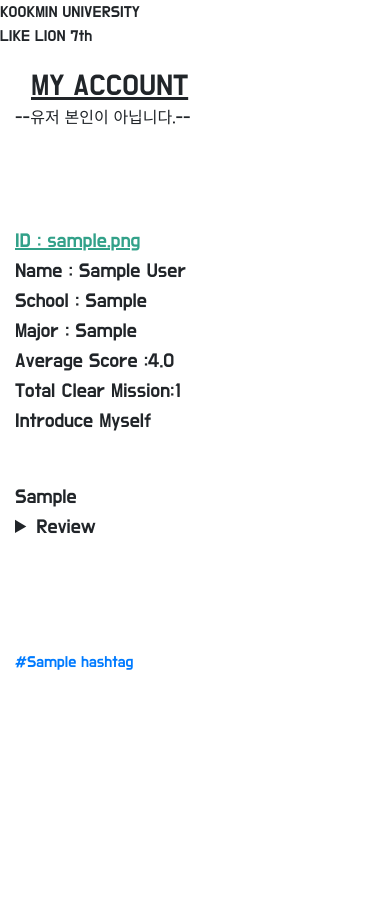
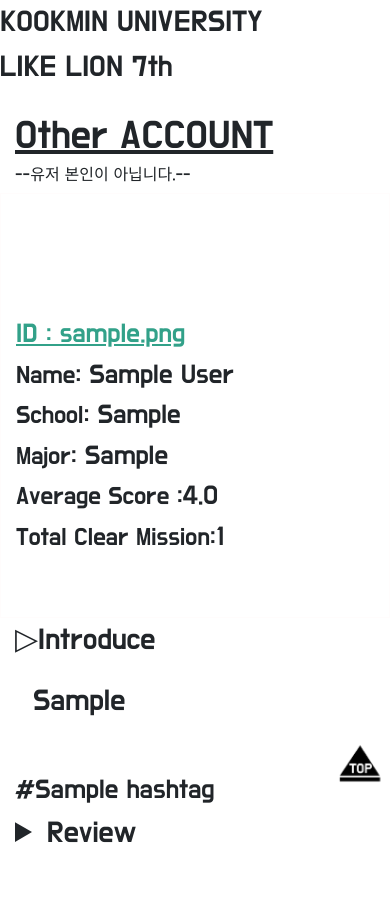
Before and after one commit to rkdtmddnjs97/mission_suhang, a Django app: a page that uses mypage/templates/profile.html in a window 390 px wide. Shown: the part 52-962 px from the top of the page. Before the commit the page ends 722 px from the top, so only its background shows below. Run offline with Django 3.2, Linux system fonts and the light colour scheme; tables that the repository leaves empty hold one stand-in row (values such as "Sample post"); some libraries are stand-ins or nearby versions.

Commit message:
프로필모바일

```diff
--- a/missionProject/templates/base.html
+++ b/missionProject/templates/base.html
@@ -29,26 +29,7 @@
      <div class='pont'>
     <div class='pont'>
 
- <!-- 새사이드네브 -->
- <div id="mysidenav" class="sidenav">
-        <a href="#" class="closebtn" onclick='closeNav()'>x</a>
-        <a href="#">About</a>
-        <a href="#">Services</a>
-        <a href="#">Clients</a>
-        <a href="#">Contact</a>
-        <a href="#">Portfolio</a>
-    </div>
 
-    <span class="openmenu" onclick='openNav()'><i class="fa fa-angle-double-left fa-5" aria-hidden="true"></i> ◀open side</span>
-
-    <script>
-        function openNav() {
-            document.getElementById('mysidenav').style.width = '250px';
-        }
-        function closeNav() {
-            document.getElementById('mysidenav').style.width = '0';
-        }
-    </script>
  <a class="login_title" href="{% url 'home' %}"><img class="image" src="{% static '진짜.png' %}" width="400px;" style="position: fixed; top:0px; right:0px;"></a>
 <!-- 여기가 모바일 -->
   <div class="mnav">
@@ -400,7 +381,9 @@
         .login_title{
             display: none;
         }
-
+        .top{
+            width: 50px;
+        }
 
     }
 
@@ -429,7 +412,7 @@
             display: none;
         }
         .container{
-        margin:3rem 0 0 20rem;
+        margin:1rem 0 0 20rem;
 
     }
     }
--- a/mypage/templates/profile.html
+++ b/mypage/templates/profile.html
@@ -2,32 +2,73 @@
 
 {% block content %}
 
+{% load staticfiles %}
+<!-- 새사이드네브 -->
+<div id="mysidenav" class="sidenav">
+    <a style="font-size:40px;" href="#" class="closebtn" onclick='closeNav()'>x</a>
+    <a style="font-size:45px;" href="">MY MISSION</a><br>
+    <br>
+    <br>
+    <a style="font-size:35px;" href="{% url 'performing' my_profile.profile_id %}">수행중인 미션</a><br>
+    <a style="font-size:35px;" href="{% url 'performing_end' my_profile.profile_id %}">수행완료된 미션</a><br>
+    <a style="font-size:35px;" href="{% url 'commissioned' my_profile.profile_id %}">의뢰중인 미션</a><br>
+    <a style="font-size:35px;" href="{% url 'commission_end' my_profile.profile_id %}">의뢰완료된 미션</a><br>
+    <a style="font-size:35px;" href="{% url 'scrap' my_profile.profile_id %}">스크랩한 미션</a>
+</div>
+
+<span class="openmenu" onclick='openNav()'><i class="fa fa-angle-double-left fa-5" aria-hidden="true" ></i> <a style="font-size:40px;">◀Open Mission</a></span>
+
+<script>
+    function openNav() {
+        document.getElementById('mysidenav').style.width = '300px';
+    }
+    function closeNav() {
+        document.getElementById('mysidenav').style.width = '0';
+    }
+</script>
 <div class="pont">
-    <a class="title" style="text-decoration: underline;">MY ACCOUNT</a>
-    <div class="box">
   {% if request.user.username == my_profile.profile_id %}
-      <a class="edit_my" href="{% url 'editProfile' my_profile.profile_id %}">/회원정보 수정</a>
+  <div class="title" style="text-decoration: underline;">MY ACCOUNT</div>
+  <a class="edit_my" href="{% url 'editProfile' my_profile.profile_id %}" >/회원정보 수정</a>
   {% else %}
+  <a class="title" style="text-decoration: underline;">Other ACCOUNT</a>
   <h6>--유저 본인이 아닙니다.--</h6>
   {% endif %}
-      <br><br>
-      <div class="picture"><img class="a" src="{{ my_profile.profile_img.url }}"></div>
+  <div class="box">
+
+    <div class="row">
+      <div class="col-6 col-md-4">
         <br>
-     <a  style="color: rgb(50, 161, 137); text-decoration: underline;">ID : {{my_profile.profile_id}}</a>
+        <div class="picture"><img class="a" src="{{ my_profile.profile_img.url }}" width="350px;"></div><br>
+      </div>
+
+      <div class="col-12 col-md-8">
           <br>
-      <a >Name : {{my_profile.name}}</a>
         <br>
-      <a >School : {{my_profile.university}}</a>
+        <a class="pro" style="color: rgb(50, 161, 137); text-decoration: underline;">ID : {{my_profile.profile_id}}</a>
         <br>
-      <a >Major : {{my_profile.department}}</a>
+        <a class="pro2" >Name</a><a class="pro">: {{my_profile.name}}</a>
         <br>
-      <a >Average Score :{{average_rate}}</a>
+        <a class="pro2">School</a><a class="pro">: {{my_profile.university}}</a>
         <br>
-      <a > Total Clear Mission:{{number}}</a>
-      <p>Introduce Myself</p>
+        <a class="pro2">Major</a><a class="pro">: {{my_profile.department}}</a>
         <br>
-      {{my_profile.introduction}}
+        <a class="pro2">Average Score </a><a class="pro">:{{average_rate}}</a>
         <br>
+        <a class="pro2"> Total Clear Mission</a><a class="pro">:{{number}}</a>
+        <br>
+        <br>
+        <br>
+      </div>
+
+    </div>
+    <p>▷Introduce</p>
+    <p>&nbsp {{my_profile.introduction}}</p>
+    <br>
+    {% for tag in tag_list %}
+    <a class="e3" href="{% url 'tag_post' tag.id %}">#{{tag}}</a>
+    {% endfor %}
+
     <details>
      <summary>Review</summary>
       {% for review in review_objects %}
@@ -38,13 +79,6 @@
       {% endfor %}
     </details>
     <br>
-
-
-
-      </details>
-      <br>
-
-
   </div>
   </details>
   <br>
@@ -55,56 +89,71 @@
     <form action="{% url 'complain' my_profile.id %}" method="POST">
       {% csrf_token %}
 
-          사유:<textarea name= 'complain_content' id="" cols="30" rows="10" placeholder="write your complain" required="required"></textarea>
+      사유:<textarea name='complain_content' id="" cols="30" rows="10" placeholder="write your complain"
+        required="required"></textarea>
       <input type="submit" value='신고'>
     </form>
   </details>
   <br>
-
-  <a href="#" onclick="window.open('{% url 'chat' app_id=my_profile.id request_id=user_profile.id   %}','채팅창','width=500,height=700')">채팅</a>
+  <a href="#"
+    onclick="window.open('{% url 'chat' app_id=my_profile.id request_id=user_profile.id   %}','채팅창','width=500,height=700')">채팅</a>
 
   {% endif %}
   {% endif %}
-<br>
-{% for tag in tag_list %}
- <a href="{% url 'tag_post' tag.id %}">#{{tag}}</a>
-{% endfor %}
-<br><br>
-
+<a class="pro">
   {% if request.user.username == my_profile.profile_id %}
-충전된 금액:{{my_profile.money}}
+  충전된 금액:{{my_profile.money}}</a>
   <details>
-    <summary>충전</summary>
+    <summary >충전하기</summary>
     <form action="{% url 'recharge' my_profile.id %}" method="POST">
       {% csrf_token %}
-
+  <a style="font-size: 35px;">
       충전금액:<input type="text" name='charge_money' required="required">
-          <input type="submit" value='확인'>
-
+      <input style="all:unset; border:1px;" type="submit" value='확인'>
+    </a>
 
     </form>
   </details>
+  <div class="mb_mission">
   <br>
-<a href="{% url 'performing' my_profile.profile_id %}">수행중인 미션</a><br>
-<a href="{% url 'performing_end' my_profile.profile_id %}">수행완료된 미션</a><br>
-<a href="{% url 'commissioned' my_profile.profile_id %}">의뢰중인 미션</a><br>
-<a href="{% url 'commission_end' my_profile.profile_id %}">의뢰완료된 미션</a><br>
-<a href="{% url 'scrap' my_profile.profile_id %}">스크랩한 미션</a>
+  <a class="pro3">▶MY Mission</a><br>
+  <a class="m2" href="{% url 'performing' my_profile.profile_id %}">수행중인 미션</a><br>
+  <a  class="m2" href="{% url 'performing_end' my_profile.profile_id %}">수행완료된 미션</a><br>
+  <a  class="m2" href="{% url 'commissioned' my_profile.profile_id %}">의뢰중인 미션</a><br>
+  <a  class="m2" href="{% url 'commission_end' my_profile.profile_id %}">의뢰완료된 미션</a><br>
+  <a  class="m2" href="{% url 'scrap' my_profile.profile_id %}">스크랩한 미션</a>
   <br><br>
+</div>
   {% endif %}
+  <a href="#"><img style="position: fixed; bottom:5px; right:5px;" class="top1" src="{% static 'top.png' %}"></a>
+</body>
   <style>
     @import url('https://fonts.googleapis.com/css?family=Do+Hyeon&display=swap');
+
     .mnav {
       font-family: 'Do Hyeon', sans-serif;
     }
+
     .money_in {
       font-family: 'Do Hyeon', sans-serif;
       width: 120px;
       height: 35px;
 
     }
-input{
-  all:unset;
+    .pro {
+      font-size: 45px;
+    }
+    .pro2{
+     text-decoration: underline;
+     font-size:45px;
+    }
+
+    .row {
+      border: #000000 7px solid;
+    }
+
+    input {
+      all: unset;
       border-bottom: #000000 2px solid;
 
     }
@@ -114,8 +163,9 @@ input{
       background-color: rgb(255, 255, 255);
 
     }
-.plus:hover{
-  color:rgb(50, 161, 137);
+
+    .plus:hover {
+      color: rgb(50, 161, 137);
       text-decoration: underline;
     }
 
@@ -136,154 +186,105 @@ input{
       float: left;
     }
 
-img {
-  float: right;
-
-}
     .pont {
       font-family: 'Do Hyeon', sans-serif;
 
-}
-
-/* 사이드바 스타일 */
-.sidenav {
-  height: 100%;
-  width: 0;
-  position: fixed;
-  z-index: 1;
-  top: 0;
-  left: 0;
-  background-color: rgb(0, 0, 0);
-  overflow-x: hidden;
-  padding-top: 60px;
-}
-
-.sidenav a {
-  padding: 8px 8px 8px 32px;
-  text-decoration: none;
-  font-size: 27px;
-  color: #fff;
-  display: block;
-}
-
-.sidenav a:hover,
-.offcanvas a:focus {
-  color: rgb(241, 81, 81);
     }
 
     .openmenu>i {
       font-size: 30px;
     }
 
- /* 사이드바 스타일1 */
- .sidenav_2 {
-  height: 100%;
-  width: 0;
-  position: fixed;
-  z-index: 1;
-  top: 0;
-  right: 0;
-  background-color:  rgb(83, 177, 156);
-  overflow-x: hidden;
-  padding-top: 60px;
-}
-.sidenav_2 a {
-  padding: 8px 8px 8px 32px;
-  text-decoration: none;
-  font-size: 27px;
-  color: #fff;
-  display: block;
-}
-.sidenav_2 p{
-  all:unset;
-  text-align: left;
-  font-size: 27px;
-  color: #fff;
-  position: fixed; bottom:5px; right:55px;
-}
-.sidenav a:hover,
-.offcanvas a:focus {
-  color: rgb(241, 81, 81);
-}
 
-.openmenu>i {
-  font-size: 30px;
-}
-
-/* 모바일 네브바 */
-.dropdown-item:hover {
-  text-decoration: none;
-  color: rgb(255, 255, 255);
-  ;
-  background: rgb(247, 68, 74);
-  ;
-
-}
-
-
-.holder::placeholder {
-  color: rgb(255, 255, 255);
-}
-
-.holder:hover {
-  text-decoration: none;
-  color: rgb(50, 161, 137);
-}
-
-.logout {
-  all: unset;
-}
-
-.navbar-brand {
-  all: unset;
-  color: white;
-  text-align: right;
-  font-family: 'Do Hyeon', sans-serif;
-  font-size: 1.5rem;
-}
-.navbar-brand:hover{
-  color:  rgb(50, 161, 137);
-}
-#dropdownMenuLink{
-  font-size: 1.4rem;
-   color :white;
-}
-#dropdownMenuLink:hover{
-  color :rgb(247, 68, 74);
-}
 
     /* 미디어쿼리 적용 */
     @media screen and (max-width:600px) {
+      .edit_my {
+        font-size: 27px;
+    }
+      .e3{
+        font-size: 27px;
+      }
+      .m2:hover{
+        color:rgb(50, 161, 137);
+      }
+
+      a{
+        all:unset;
+      }
+
+      p{
+        font-size: 30px;
+      }
+      summary{
+        font-size: 30px;
+      }
+      .pro2{
+     text-decoration: underline;
+     font-size:25px;
+    }
+    .pro{
+     font-size:27px;
+    }
+    .pro3{
+      font-size:30px;
+    }
+      .row {
+      border: #fffcfc 1px solid;
+    }
+      .mb_mission{
+        font-size: 25px;
+      }
 
       .box {
         font-size: 20px;
       }
 
       .title {
-    font-size: 30px;
-    margin: 0rem 0 0 1rem;
+        font-size: 40px;
+        margin: 0rem 0 0 0rem;
       }
 
       .login_title {
         display: none;
 
       }
+      .top1 {
+        width: 50px;
+      }
 
-  .top {
-    width: 40px;
-  }
- .money_in{
+      .money_in {
         font-size: 20px;
       }
- .plus{
+
+      .plus {
         font-size: 20px;
       }
+
 
     }
 
     @media screen and (min-width: 500px) and (max-width:200px) {}
 
     @media screen and (min-width: 1000px) {
+      .edit_my {
+        font-size: 40px;
+    }
+      .e3{
+        font-size: 40px;
+      }
+      summary{
+        font-size: 45px;
+      }
+      p{
+        font-size: 45px;
+      }
+      .mb_mission{
+        display: none;
+      }
+      .top1{
+        display: none;
+      }
       .box {
 
         font-size: 30px;
@@ -300,10 +301,12 @@ img {
       .top {
         width: 70px;
       }
-  .money_in{
+
+      .money_in {
         font-size: 30px;
       }
- .plus{
+
+      .plus {
         font-size: 30px;
       }
     }
```
Also changed, not shown: mypage/templates/commissioned.html (+0 -66 lines). Lines whose indentation alone changed are shown as unchanged.
